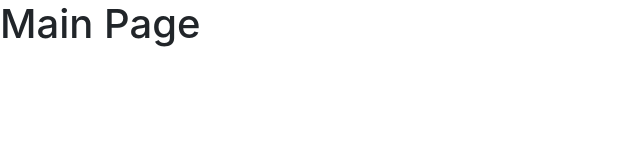
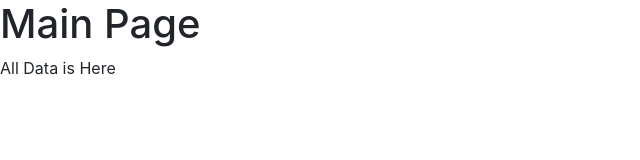
Before and after one commit to RahulJaincorpseed/blogapp, a React (Create React App) app: page /alldata in a window 1280 px wide. Before the commit this address had no page. Shown: the top 160 px of the page, without its empty margins (0-640 px from the left). Built offline with nearby package versions, Linux system fonts and the light colour scheme; no server answers.

Commit message:
add tanstack query and also add

```diff
--- a/package.json
+++ b/package.json
@@ -5,6 +5,7 @@
   "proxy": "http://localhost:8000",
   "dependencies": {
     "@reduxjs/toolkit": "^2.0.1",
+    "@tanstack/react-query": "^5.17.9",
     "@testing-library/jest-dom": "^5.17.0",
     "@testing-library/react": "^13.4.0",
     "@testing-library/user-event": "^13.5.0",
--- a/src/App.js
+++ b/src/App.js
@@ -8,6 +8,8 @@ import { BrowserRouter, Route, Routes } from "react-router-dom"
 import AllTickets from "./tickets/AllTickets"
 import AddTicket from "./tickets/AddTicket"
 import SingleTicket from "./tickets/SingleTicket"
+import AddNewData from "./query/AddNewData"
+import AllData from "./query/AllData"
 
 const MyComponent = React.lazy(() => import("./component/MyComponent"))
 
@@ -30,6 +32,9 @@ function App() {
           <Route path="/allticket"  element={<AllTickets />} />
           <Route path="/addticket"  element={<AddTicket />} />
           <Route path="/ticket/:ticketId"  element={<SingleTicket />} />
+          <Route path="/adddata"  element={<AddNewData />} />
+          <Route path="/alldata"  element={<AllData />} />
+
         </Routes>
       </BrowserRouter>
       {/* <h4>{count}</h4>
--- a/src/index.js
+++ b/src/index.js
@@ -1,21 +1,26 @@
-import React from 'react';
-import ReactDOM from 'react-dom/client';
-import './index.css';
-import App from './App';
-import reportWebVitals from './reportWebVitals';
-import { Provider } from 'react-redux';
-import { store } from './redux/store';
+import React from "react"
+import ReactDOM from "react-dom/client"
+import "./index.css"
+import App from "./App"
+import reportWebVitals from "./reportWebVitals"
+import { Provider } from "react-redux"
+import { store } from "./redux/store"
+import { QueryClientProvider, QueryClient } from "@tanstack/react-query"
 
-const root = ReactDOM.createRoot(document.getElementById('root'));
+const queryClient = new QueryClient();
+
+const root = ReactDOM.createRoot(document.getElementById("root"))
 root.render(
   <React.StrictMode>
     <Provider store={store}>
-    <App />
+      <QueryClientProvider client={queryClient}>
+        <App />
+      </QueryClientProvider>
     </Provider>
   </React.StrictMode>
-);
+)
 
 // If you want to start measuring performance in your app, pass a function
 // to log results (for example: reportWebVitals(console.log))
 // or send to an analytics endpoint. Learn more: https://bit.ly/CRA-vitals
-reportWebVitals();
+reportWebVitals()
--- /dev/null
+++ b/src/query/AddNewData.jsx
@@ -0,0 +1,7 @@
+import React from "react";
+
+const AddNewData = () => {
+  return <div>AddNewData</div>;
+};
+
+export default AddNewData;
--- /dev/null
+++ b/src/query/AllData.jsx
@@ -0,0 +1,23 @@
+import React from "react"
+import { useQuery } from "@tanstack/react-query"
+import { getQuery } from "../API/getQuery"
+import axios from "axios"
+
+const AllData = () => {
+  const {data} = useQuery({
+    queryKey: ["todo"],
+    queryFn: async () => {
+      return getQuery(`/api/auth/user/allTickets`)
+    },
+  })
+
+  console.log("data is", data)
+
+  return (
+    <div>
+      <p>All Data is Here</p>
+    </div>
+  )
+}
+
+export default AllData
```
Also changed, not shown: 1 other file (tests, documents, lock files or other folders).
